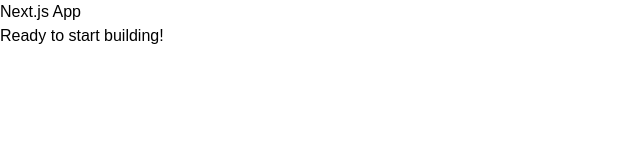
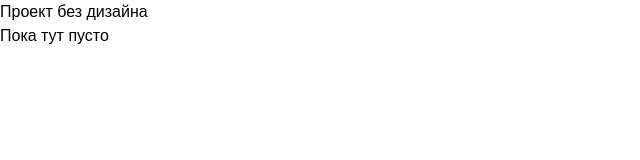
Before and after one commit to ArtMartin89/fullstack_design, a Next.js app: page / in a window 1280 px wide. Shown: the top 160 px of the page, without its empty margins (0-640 px from the left). Built offline with nearby package versions, Linux system fonts and the light colour scheme.

Commit message:
изменено описание на главной

```diff
--- a/src/app/page.tsx
+++ b/src/app/page.tsx
@@ -1,8 +1,8 @@
 export default function Home() {
   return (
     <div>
-      <h1>Next.js App</h1>
-      <p>Ready to start building!</p>
+      <h1>Проект без дизайна </h1>
+      <p>Пока тут пусто</p>
     </div>
   );
 }
```
